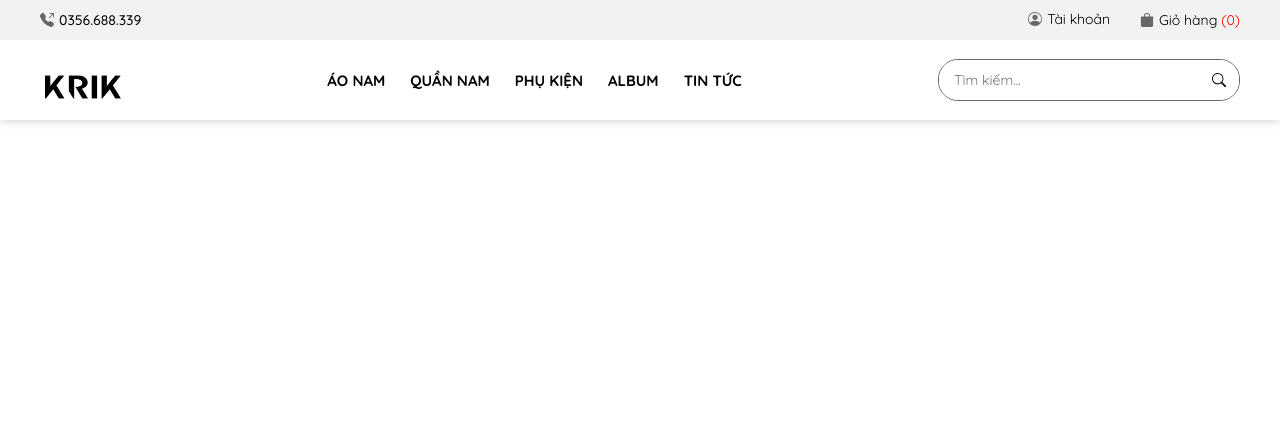
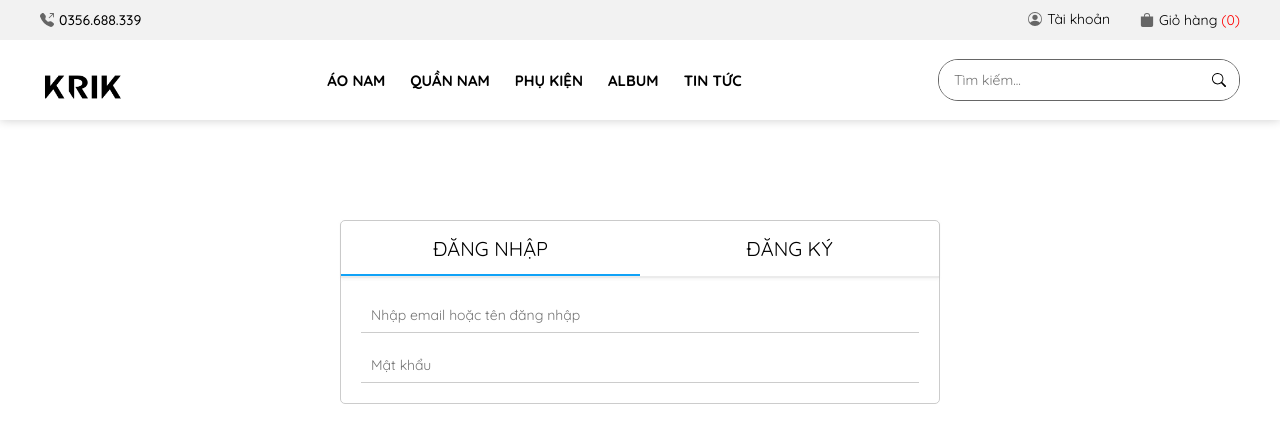
Before and after one commit to uidev-hivelab/krik-next-js, a Next.js app: page /signin in a window 1280 px wide. Shown: the top 442 px of the page. Built offline with nearby package versions, Linux system fonts and the light colour scheme; no server answers.

Commit message:
add formik,yup, create login page

```diff
--- a/next.config.js
+++ b/next.config.js
@@ -4,6 +4,7 @@ const nextConfig = {
   reactStrictMode: true,
   swcMinify: true,
   sassOptions: {
+    fiber: false,
     includePaths: [path.join(__dirname,'styles')],
     prependData: `@import "./base.scss";`
   },
--- a/package.json
+++ b/package.json
@@ -14,6 +14,7 @@
     "@next/font": "13.1.6",
     "@reduxjs/toolkit": "^1.9.2",
     "classnames": "^2.3.2",
+    "formik": "^2.2.9",
     "mongodb": "^5.0.0",
     "mongoose": "^6.9.0",
     "next": "13.1.6",
@@ -28,7 +29,8 @@
     "redux-persist": "^6.0.0",
     "redux-thunk": "^2.4.2",
     "sass": "^1.58.0",
-    "swiper": "^9.0.4"
+    "swiper": "^9.0.4",
+    "yup": "^1.0.2"
   },
   "devDependencies": {
     "typescript": "4.9.5"
--- a/pages/api/auth/[...nextauth].js
+++ b/pages/api/auth/[...nextauth].js
@@ -38,9 +38,9 @@ export default NextAuth({
     //   from: 'NextAuth.js <no-reply@example.com>'
     // }),
   ],
-  pages: {
-    signIn: "/signin"
-  },
+  // pages: {
+  //   signIn: "/signin"
+  // },
   session: {
     strategy: "jwt",
   },
--- a/pages/signin.js
+++ b/pages/signin.js
@@ -1,17 +1,80 @@
 import classNames from "classnames/bind";
-
-import Header from '@/components/header';
-import styles from '@/styles/SignIn.module.scss';
+import { useState } from "react";
+import Header from "@/components/header";
+import styles from "../styles/SignIn.module.scss";
+import { Formik, Form } from "formik";
 
 const cx = classNames.bind(styles);
+const nameTab = [
+  {
+    id: 1,
+    name: "ĐĂNG NHẬP",
+    target: "tab_signin",
+  },
+  {
+    id: 2,
+    name: "ĐĂNG KÝ",
+    target: "tab_signup",
+  },
+];
+const initialValues = {
+  login_email: "",
+  login_password: "",
+};
 
 export default function SignIn() {
+  const [tabActive, setTabActive] = useState("tab_signin");
+  const [user, setUser] = useState(initialValues);
+  const {login_email, login_password} = user;
+  const handleChange=(e)=>{
+    const { name, value } = e.target
+    setUser({...user, [name]:value})
+  }
   return (
     <>
-      <Header className='box_shadow'/>
-      <div className={cx('form')}>
-
+      <Header className="box_shadow" />
+      <div className={cx("tab_wrap")}>
+        <div className={cx("tab_control")}>
+          {nameTab &&
+            nameTab.map((tab, index) => (
+              <button
+                key={index}
+                type="button"
+                className={cx(
+                  "tab_btn",
+                  tab.target === tabActive ? "tab_active" : ""
+                )}
+                onClick={() => setTabActive(tab.target)}
+              >
+                {tab.name}
+              </button>
+            ))}
+        </div>
+        <div className={cx("tab_content")}>
+          {/* {tabActive === "tab_signin" ? "SignIn" : "Signup"} */}
+          <Formik>
+            {(form) => (
+              <Form>
+                <input
+                  type="text"
+                  name="login_email"
+                  placeholder="Nhập email hoặc tên đăng nhập"
+                  className={cx("input_form")}
+                  onChange={handleChange}
+                />
+                <input
+                  type="password"
+                  name="login_password"
+                  placeholder="Mật khẩu"
+                  autoComplete="on"
+                  className={cx("input_form")}
+                  onChange={handleChange}
+                />
+              </Form>
+            )}
+          </Formik>
+        </div>
       </div>
     </>
-  )
+  );
 }
--- a/styles/SignIn.module.scss
+++ b/styles/SignIn.module.scss
@@ -0,0 +1,57 @@
+.tab {
+  &_wrap {
+    max-width: 600px;
+    margin: 100px auto 0;
+    border: 1px solid #ccc;
+    border-radius: 5px;
+    box-sizing: border-box;
+  }
+
+  &_control {
+    display: flex;
+    border-bottom: 2px solid #cccccc63;
+    box-shadow: 0 1px 3px rgba(146, 146, 146, 0.14);
+  }
+
+  &_btn {
+    position: relative;
+    flex: 1;
+    font-size: 2rem;
+    padding: 1.5rem;
+    box-sizing: border-box;
+
+    &::after {
+      position: absolute;
+      bottom: 0;
+      left: 0;
+      width: 100%;
+      height: 2px;
+      background-color: transparent;
+      transition: 0.2s;
+      content: '';
+    }
+  }
+
+  &_active, &_btn:hover {
+    &::after {
+      background-color: #10a2f7;
+    }
+  }
+
+  &_content {
+    padding: 2rem;
+  }
+}
+
+.input {
+  &_form {
+    width: 100%;
+    padding: 0.8rem 1rem;
+    border: none;
+    border-bottom: 1px solid #ccc;
+
+    &+.input_form {
+      margin-top: 1.5rem;
+    }
+  }
+}
```
Also changed, not shown: 1 other file (tests, documents, lock files or other folders).
